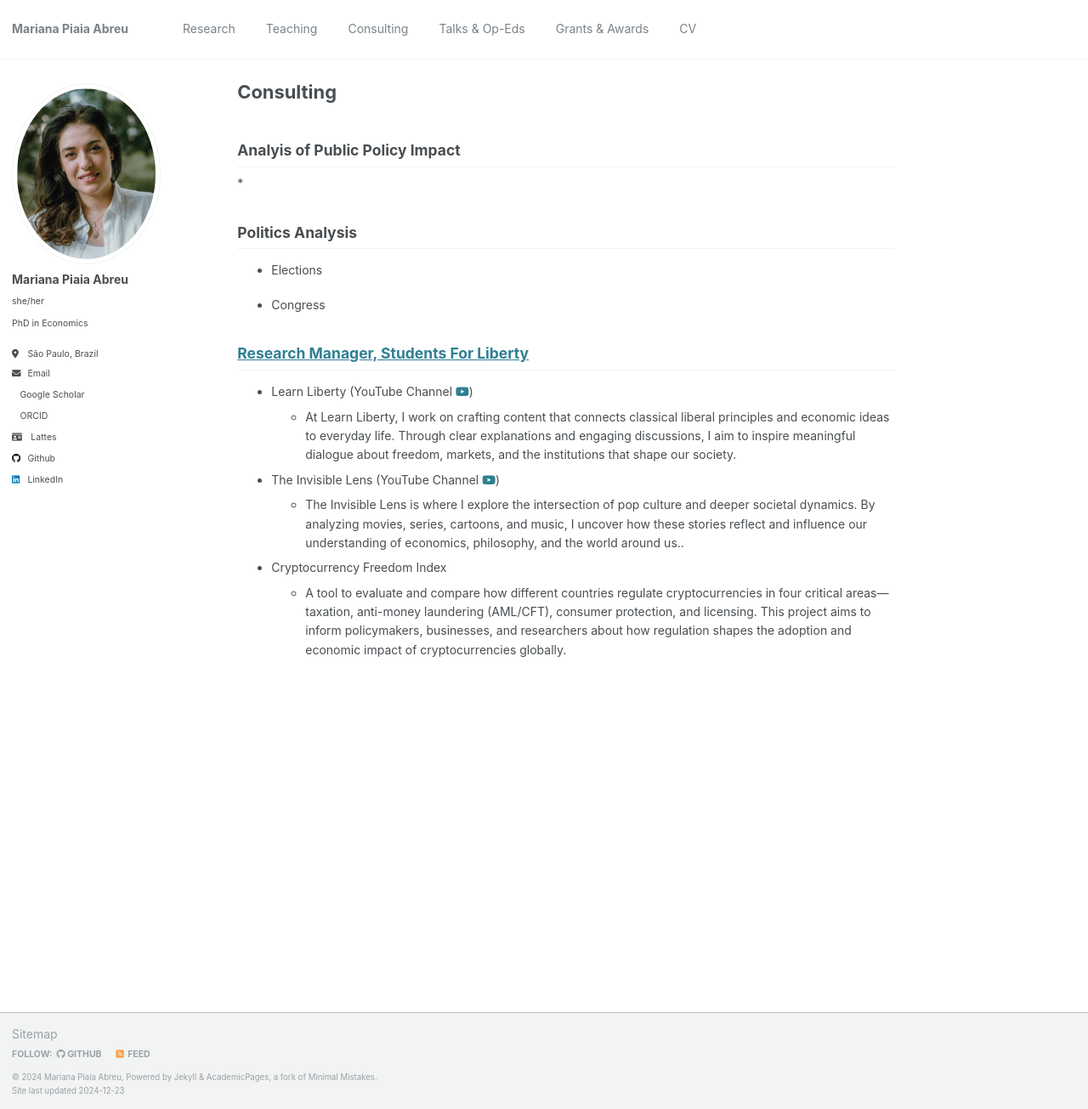
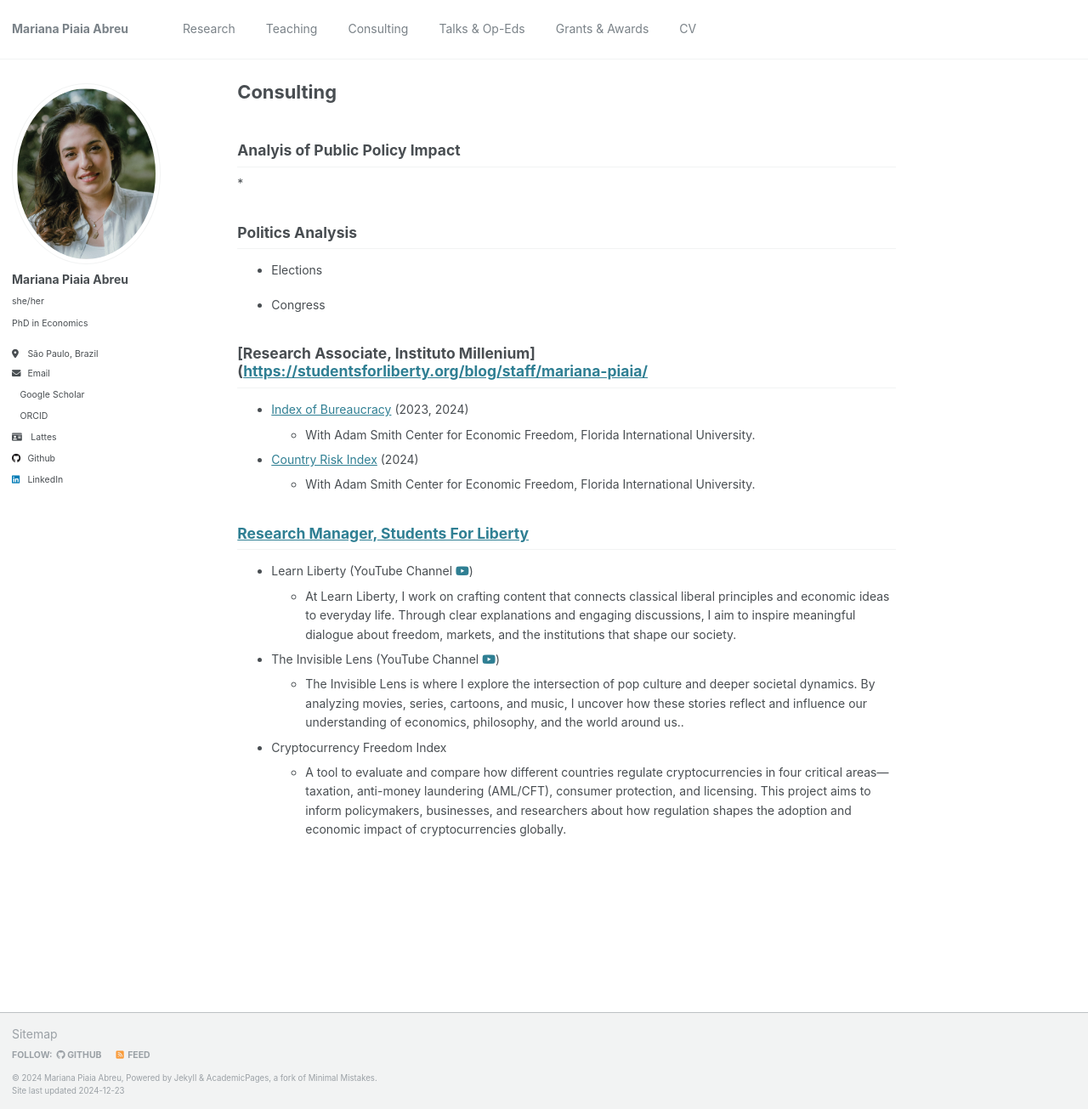
Before and after one commit to piaiaabreu/piaiaabreu.github.io, a Jekyll site: the page built from _pages/consulting.md, in a window 1280 px wide and 1305 px high. Shown: the whole window at 85% size. Built offline with Jekyll 4.4.1, drawn with Linux system fonts in a browser that asks for light colours; a style sheet for code colours, icons or effects is not loaded.

Commit message:
Update consulting.md

```diff
--- a/_pages/consulting.md
+++ b/_pages/consulting.md
@@ -20,6 +20,15 @@ redirect_from:
 * Congress
 
 
+## [Research Associate, Instituto Millenium]([https://studentsforliberty.org/blog/staff/mariana-piaia/](https://institutomillenium.org.br/colunistas/mariana-piaia/)
+
+* [Index of Bureaucracy](https://freedom.fiu.edu/index-of-bureaucracy/) (2023, 2024)
+  * With Adam Smith Center for Economic Freedom, Florida International University.
+
+* [Country Risk Index](https://news.fiu.edu/2024/helping-businesses-navigate-latin-americas-complex-political-economic-and-social-risks-landscape) (2024)
+  * With Adam Smith Center for Economic Freedom, Florida International University.
+
+
 
 ## [Research Manager, Students For Liberty](https://studentsforliberty.org/blog/staff/mariana-piaia/)
 
```
